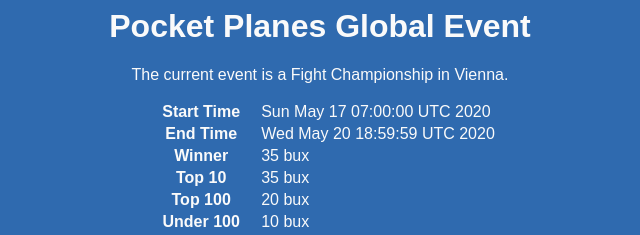
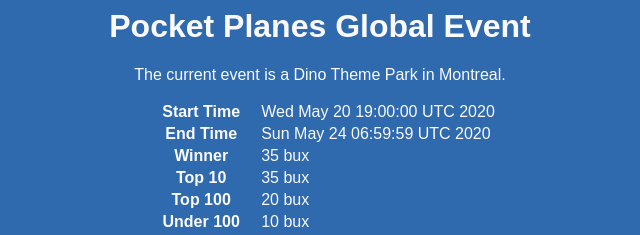
Before and after one commit to ahyattdev/ppevent.andrewhyatt.us, a plain HTML site: page docs/index.html in a window 1280 px wide. Shown: the top 235 px of the page, 320-960 px from the left. Drawn offline with Linux system fonts and the light colour scheme.

Commit message:
Event changed

```diff
--- a/docs/index.html
+++ b/docs/index.html
@@ -7,15 +7,15 @@
 <h1 class="center">Pocket Planes Global Event</h1>
 <div>
 <p class="center">The current event is a
-Fight Championship in Vienna.</p>
+Dino Theme Park  in Montreal.</p>
 <table class="center">
 <tr>
 <th>Start Time</th>
-<td>Sun May 17 07:00:00 UTC 2020</td>
+<td>Wed May 20 19:00:00 UTC 2020</td>
 </tr>
 <tr>
 <th>End Time</th>
-<td>Wed May 20 18:59:59 UTC 2020</td>
+<td>Sun May 24 06:59:59 UTC 2020</td>
 </tr>
 <tr>
 <th>Winner</th>
```
